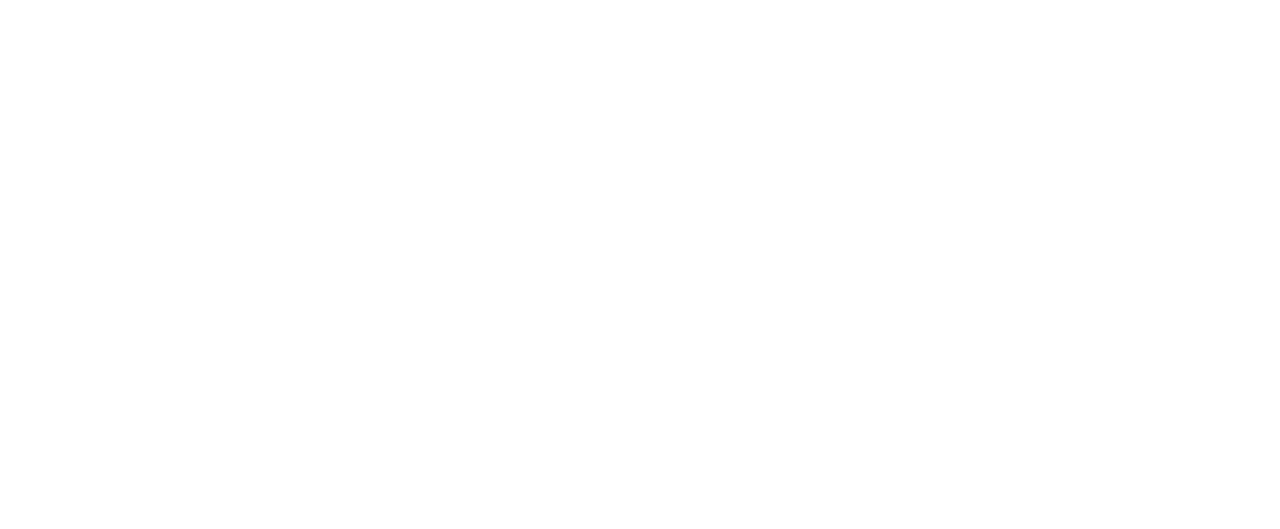
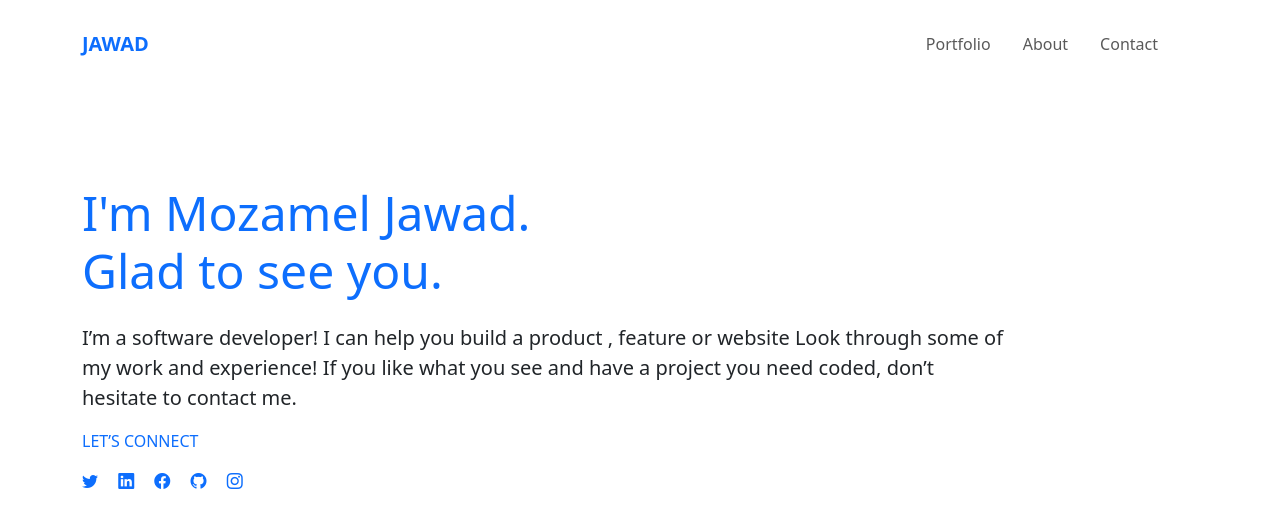
Before and after one commit to MozamelJawad/Bootstrap, a website: page index.html in a window 1280 px wide. Drawn offline with nearby package versions, Linux system fonts and the light colour scheme.

Commit message:
add bootstrap icons

```diff
--- a/index.html
+++ b/index.html
@@ -3,8 +3,77 @@
     <meta charset="UTF-8">
     <meta name="viewport" content="width=device-width, initial-scale=1.0">
     <title>Bootstrap Project</title>
+    <link rel="stylesheet" href="/node_modules/bootstrap/dist/css/bootstrap.min.css">
+    <link rel="stylesheet" href="/node_modules/bootstrap-icons/font/bootstrap-icons.css">
 </head>
 <body>
 
+    <!-- navbar -->
+    <nav class="navbar navbar-expand-md navbar-light">
+        <div class="container-lg">
+            <a href="" class="navbar-brand">
+                <span class="fw-bold text-primary">
+                    JAWAD
+                </span>
+            </a>
+
+            <!-- Toogle button for mobile  -->
+              <!-- Toggle button for mobile navbar -->
+              <button class="navbar-toggler" type="button" data-bs-toggle="collapse" data-bs-target="#main-nav" aria-controls="main-nav" aria-expanded="false" aria-label="Toggle Navigation">
+                <span class="navbar-toggler-icon"></span>
+            </button>
+
+            <!-- Navbar Menue -->
+            <div class="collapse navbar-collapse justify-content-end align-center" id="main-nav">
+                <ul class="navbar-nav m-3">
+                    <li class="nav-item me-3">
+                        <a class="nav-link" href="#topics">Portfolio</a>
+                    </li>
+                    <li class="nav-item me-3">
+                        <a class="nav-link" href="#reviews">About</a>
+                    </li>
+                    <li class="nav-item me-3">
+                        <a class="nav-link" href="#contact">Contact</a>
+                    </li>
+                </ul>
+            </div>
+        </div>
+    </nav>
+
+    <!-- Headign and name section -->
+    <section id="introduction">
+        <div class="container-lg">
+            <div class="row justify-content-start">
+                <div class="col-md-12 mt-5 pt-5 ">
+                    <h2>
+                        <div class="display-5 text-primary fw-2">I'm Mozamel Jawad.<br> Glad to see you.</div>
+                    </h2>
+                </div>
+                <div class="col-md-10 mt-3">
+                    <p class="lead">
+                        I’m a software developer! I can help you build a product , feature or website Look through some of my work and experience! If you like what you see and have a project you need coded, don’t hesitate to contact me.
+                    </p>
+                </div>
+                <div class="col-md-8">
+                    <span>
+                        <a href="#" class="list-group-item list-group-item-action link-primary"> LET’S CONNECT </a>
+                    </span>
+                </div>
+                <div class="col-md-8">
+                        <div class="list-group-item py-3">
+                            <div class="pb-3">
+                                <a href="#"><i class="bi bi-twitter me-3"></i></a>
+                                <a href="#"><i class="bi bi-linkedin me-3"></i></a>
+                                <a href="#"><i class="bi bi-facebook me-3"></i></a>
+                                <a href="#"><i class="bi bi-github me-3"></i></a>
+                                <a href="#"><i class="bi bi-instagram me-3"></i></a>
+                            </div>
+                        </div>
+                </div>
+            </div>
+        </div>
+    </section>
+
+<script src="/node_modules/bootstrap/dist/js/bootstrap.bundle.min.js"></script>
 </body>
 </html>
--- a/package.json
+++ b/package.json
@@ -1,5 +1,6 @@
 {
   "dependencies": {
-    "bootstrap": "^5.3.0"
+    "bootstrap": "^5.3.0",
+    "bootstrap-icons": "^1.10.5"
   }
 }
```
Also changed, not shown: 1 other file.
